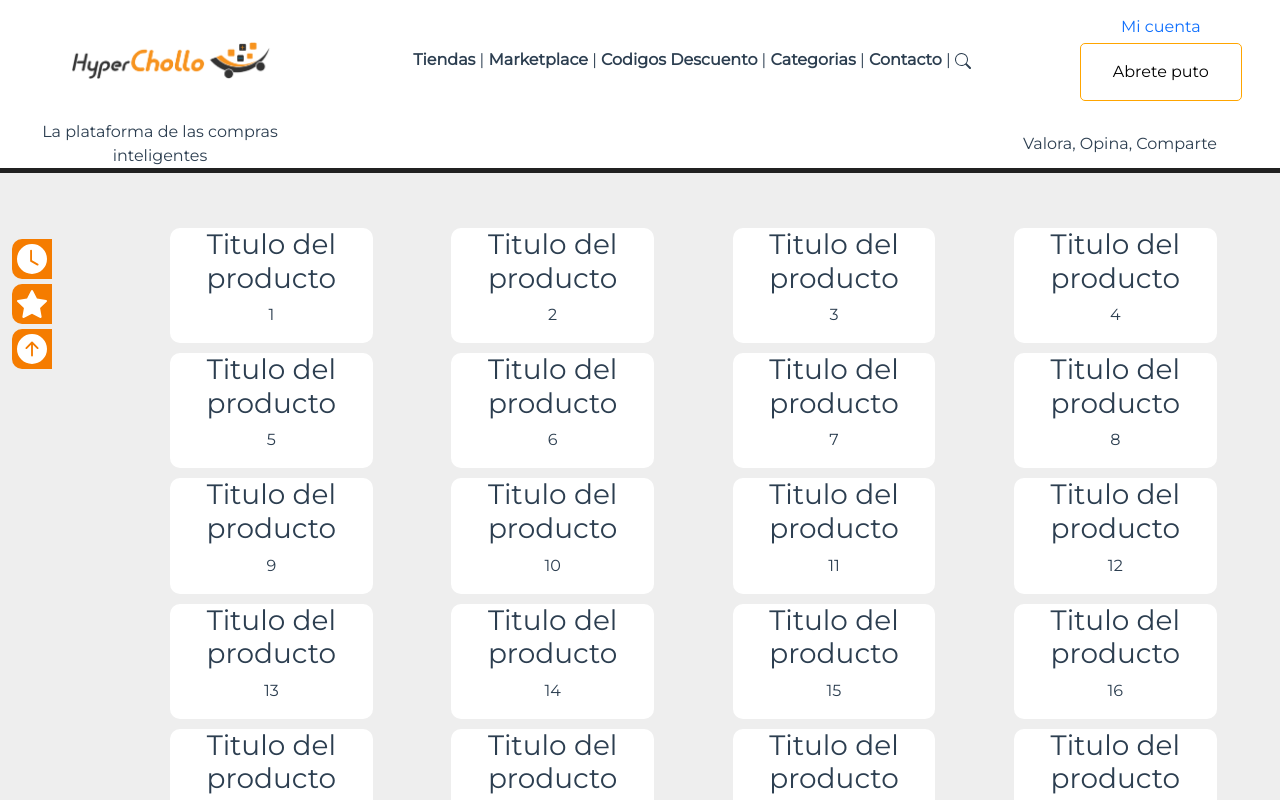
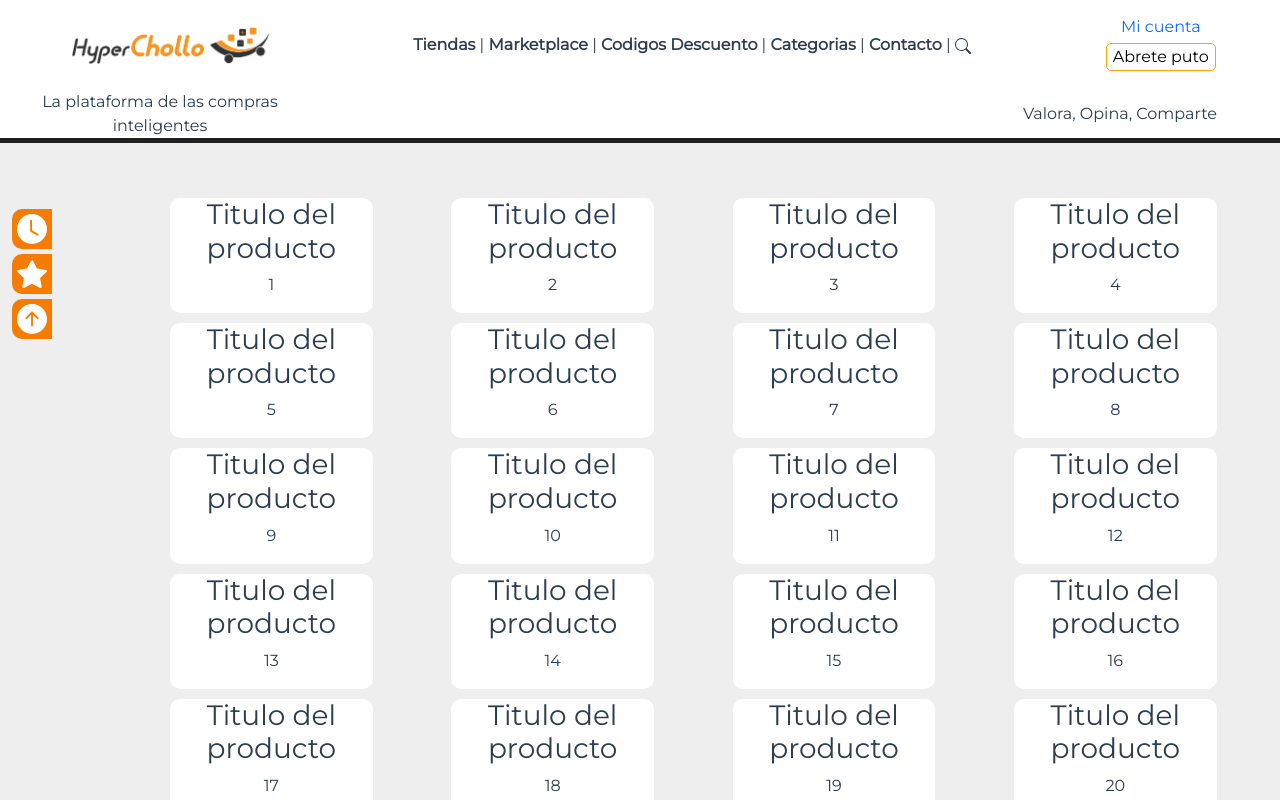
Before and after one commit to lolop93/miapp, a Vue app: page /#/ in a window 1280 px wide. Shown: the top 800 px of the page. Built offline with nearby package versions, Linux system fonts and the light colour scheme.

Commit message:
Popup casi finalizado

```diff
--- a/src/components/PopupLogin.vue
+++ b/src/components/PopupLogin.vue
@@ -1,10 +1,12 @@
 <template lang="html">
+
+  <div class="container containerpadre">
 
       <button @click="estado = true" class="boton-login botlog">
         Abrete puto
 
       </button>
-  <div class="container-relative" style="position:relative">
+      <div class="" style="position:relative">
         <div v-if="estado" class="modal-container">
           <div class="button-container">
             <hr>
@@ -17,6 +19,9 @@
           </div>
         </div>
       </div>
+
+  </div>
+
 
 
 
@@ -40,11 +45,13 @@ export default {
 
 <style lang="css" scoped>
 
+.containerpadre{
+  max-width: 200px;
+}
 .boton-login{
   background-color: orange; /* Green */
   border: none;
   color: white;
-  padding: 16px 32px;
   text-align: center;
   text-decoration: none;
   display: inline-block;
@@ -56,7 +63,6 @@ export default {
 .botlog {
   background-color: white;
   color: black;
-  min-height: 50px;
   border: orange solid 1px;
   border-radius: 5px;
 }
@@ -73,20 +79,15 @@ export default {
 	background: orange;
 	border-radius: .4em;
   margin-top: 15px;
-
+  width: 100%;
 
 }
 
-.container-relative{
-    margin: auto 0;
-}
-
 .modal-container a{
-  margin: 20px;
+  margin: 0px;
   text-decoration: none;
   display: block;
   cursor: pointer;
-
 }
 
 </style>
```
Lines whose indentation alone changed are shown as unchanged.
